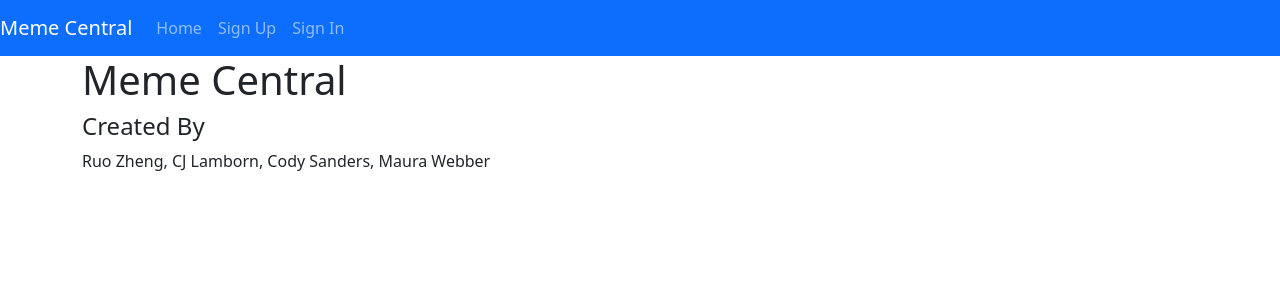
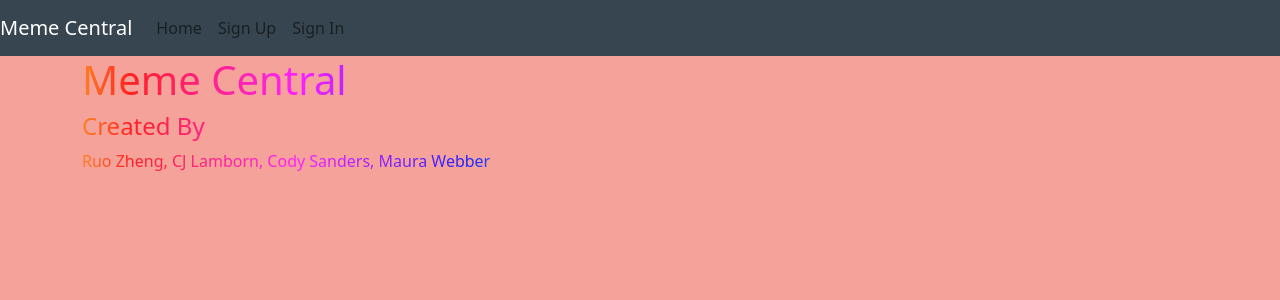
Before and after one commit to Breakout-Room-5/img-client, a React (Create React App) app: page / in a window 1280 px wide. Shown: the top 300 px of the page. Built offline with nearby package versions, Linux system fonts and the light colour scheme.

Commit message:
styled fonts

```diff
--- a/src/components/Header/Header.js
+++ b/src/components/Header/Header.js
@@ -2,7 +2,11 @@ import React, { Fragment } from 'react'
 import Nav from 'react-bootstrap/Nav'
 import Navbar from 'react-bootstrap/Navbar'
 import { Link, NavLink } from 'react-router-dom'
+// import styled from 'styled-components'
 
+// const StyledNavBar = styled(Navbar)`
+// color: red
+// `
 const authenticatedOptions = (
   <Fragment>
     <NavLink to='/create-meme' className='nav-link'>Create Meme</NavLink>
@@ -28,9 +32,12 @@ const alwaysOptions = (
 )
 
 const Header = ({ user }) => (
-  <Navbar bg='primary' variant='dark' expand='md'>
+  <div className='nav'>
+    <Navbar className='nav' expand='md'>
       <Navbar.Brand>
-      <Link to='/' style={{ color: '#FFF', textDecoration: 'none' }}>Meme Central</Link>
+        <Link to='/' style={{ color: '#FFF', textDecoration: 'none' }}>
+Meme Central
+        </Link>
       </Navbar.Brand>
       <Navbar.Toggle aria-controls='basic-navbar-nav' />
       <Navbar.Collapse id='basic-navbar-nav'>
@@ -43,6 +50,7 @@ const Header = ({ user }) => (
         </Nav>
       </Navbar.Collapse>
     </Navbar>
+  </div>
 )
 
 export default Header
--- a/src/components/Meme/home.js
+++ b/src/components/Meme/home.js
@@ -4,9 +4,11 @@ import React from 'react'
 function Home () {
   return (
     <>
-      <h1>Meme Central</h1>
-      <h4>Created By</h4>
-      <p>Ruo Zheng, CJ Lamborn, Cody Sanders, Maura Webber</p>
+      <div className='rainbow'>
+        <h1>Meme Central</h1>
+        <h4>Created By</h4>
+        <p>Ruo Zheng, CJ Lamborn, Cody Sanders, Maura Webber</p>
+      </div>
     </>
   )
 }
--- a/src/index.scss
+++ b/src/index.scss
@@ -6,3 +6,70 @@
     max-height: 500px;
     margin: 20px auto;
 }
+.nav {
+    background-color: #36454f;
+}
+body {
+    background-color: #f5a29a;
+}
+.rainbow {
+    background-image: -webkit-gradient(linear, left top, right top, color-stop(0, #f22), color-stop(0.15, #f2f), color-stop(0.3, #22f), color-stop(0.45, #2ff), color-stop(0.6, #2f2), color-stop(0.75, #2f2), color-stop(0.9, #ff2), color-stop(1, #f22));
+    background-image: gradient(linear, left top, right top, color-stop(0, #f22), color-stop(0.15, #f2f), color-stop(0.3, #22f), color-stop(0.45, #2ff), color-stop(0.6, #2f2), color-stop(0.75, #2f2), color-stop(0.9, #ff2), color-stop(1, #f22));
+    color: transparent;
+    -webkit-background-clip: text;
+    background-clip: text;
+    animation: animatedBackground 5s linear infinite;
+    -moz-animation: animatedBackground 5s linear infinite;
+    -webkit-animation: animatedBackground 5s linear infinite;
+    -ms-animation: animatedBackground 5s linear infinite;
+    -o-animation: animatedBackground 5s linear infinite;
+}
+@keyframes animatedBackground {
+    0% {
+        background-position: 0;
+    }
+
+    100% {
+        background-position: 500px;
+    }
+}
+
+@-moz-keyframes animatedBackground {
+    0% {
+        background-position: 0;
+    }
+
+    100% {
+        background-position: 500px;
+    }
+}
+
+@-webkit-keyframes animatedBackground {
+    0% {
+        background-position: 0;
+    }
+
+    100% {
+        background-position: 500px;
+    }
+}
+
+@-ms-keyframes animatedBackground {
+    0% {
+        background-position: 0;
+    }
+
+    100% {
+        background-position: 500px;
+    }
+}
+
+@-o-keyframes animatedBackground {
+    0% {
+        background-position: 0;
+    }
+
+    100% {
+        background-position: 500px;
+    }
+}
```
Lines whose indentation alone changed are shown as unchanged.
